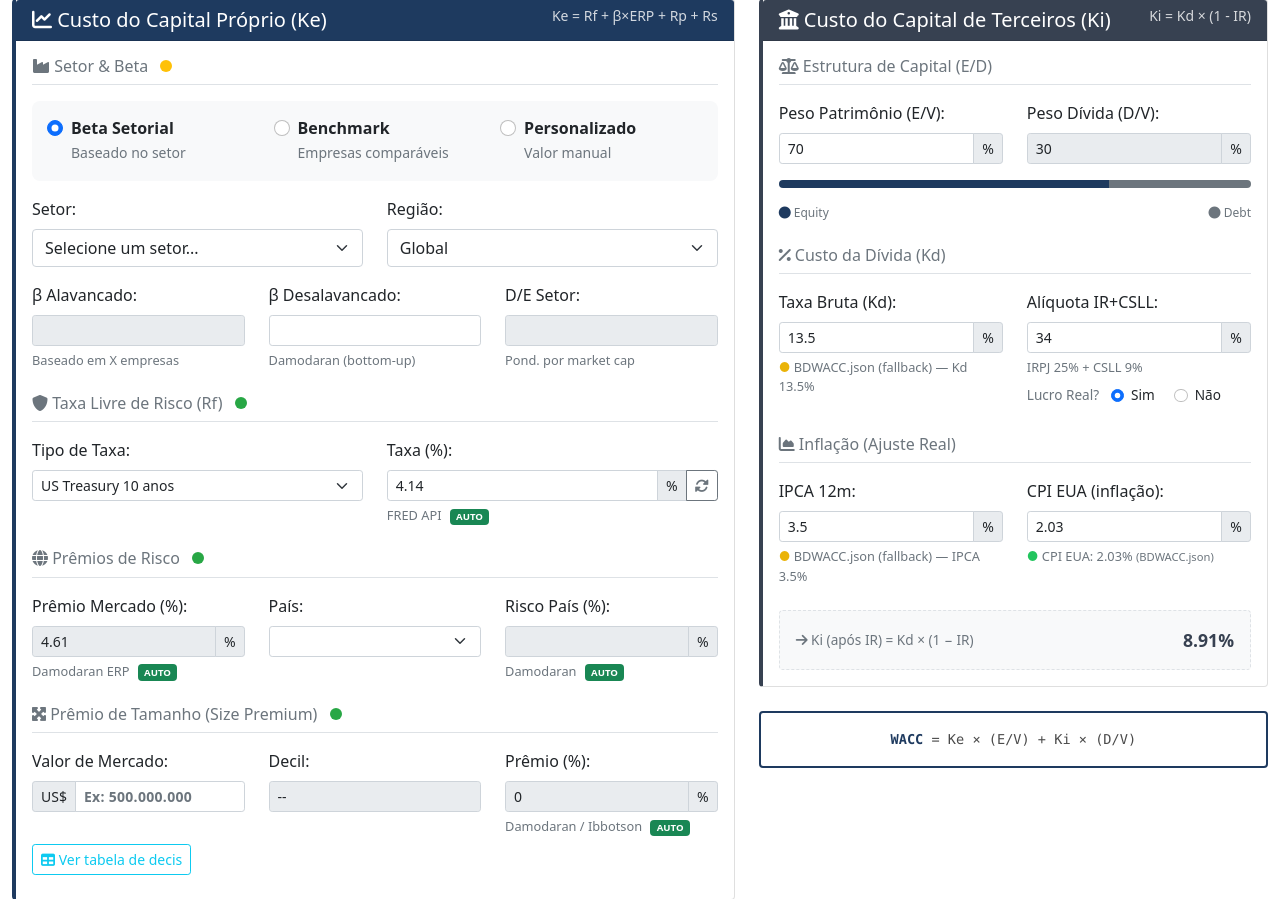
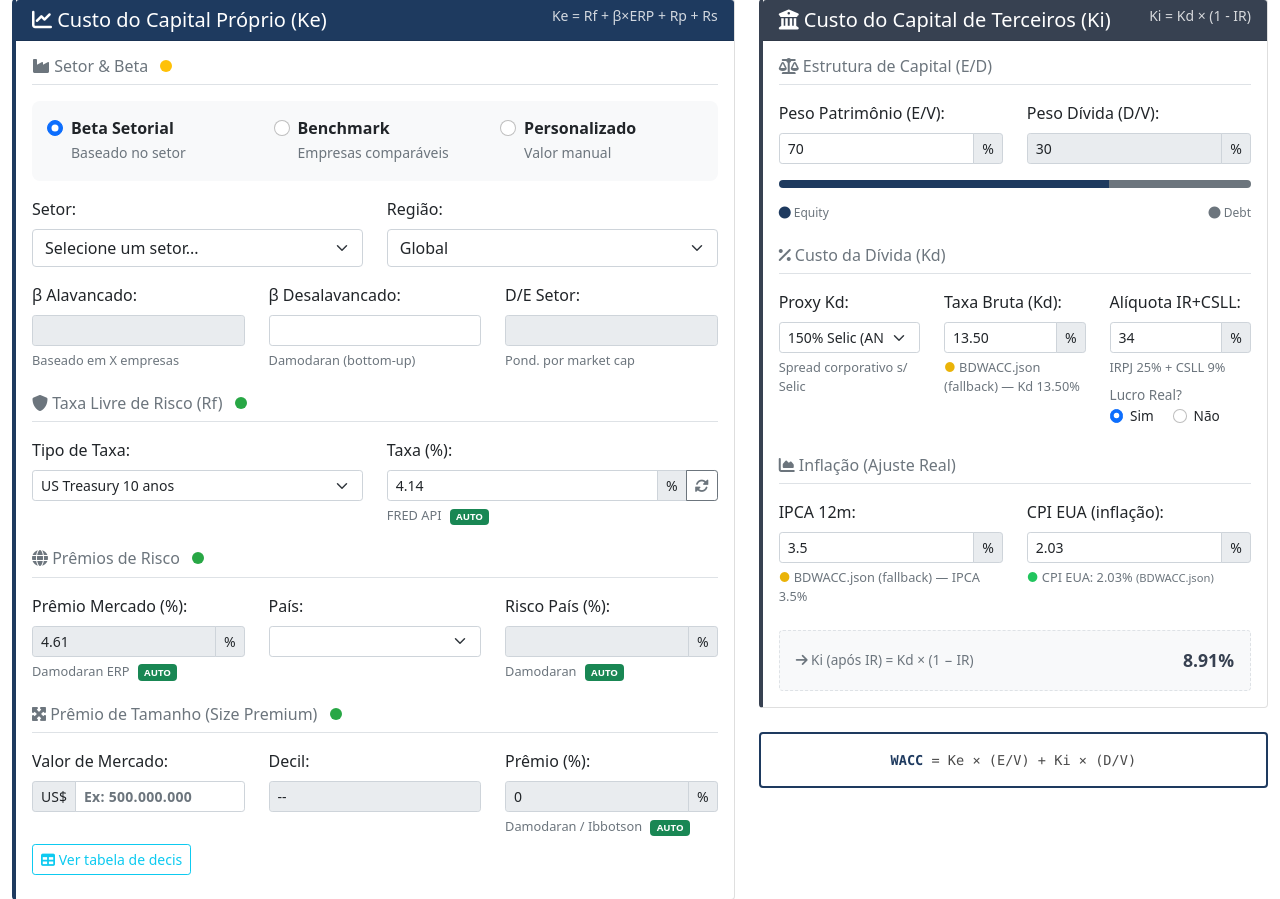
Before and after one commit to Lemos-ocontador/wacc2, a Flask app: page /wacc in a window 1280 px wide. Shown: the part 214-1113 px from the top of the page. Run offline with Flask 3, Linux system fonts and the light colour scheme; data that the repository does not hold is empty.

Commit message:
feat: multiplicador Selic configuravel (100/120/150/180/200%) para proxy Kd. Default 150% ANEEL. Tabela Ki mostra Selic base e multiplicador usado

```diff
--- a/templates/wacc_interface.html
+++ b/templates/wacc_interface.html
@@ -491,16 +491,28 @@
                                 <i class="fas fa-percentage"></i> Custo da Dívida (Kd)
                             </h6>
                             <div class="row">
-                                <div class="col-md-6">
+                                <div class="col-md-4">
+                                    <label for="selic-multiplier" class="form-label">Proxy Kd:</label>
+                                    <select class="form-select form-select-sm" id="selic-multiplier">
+                                        <option value="1.0">100% Selic</option>
+                                        <option value="1.2">120% Selic</option>
+                                        <option value="1.5" selected>150% Selic (ANEEL)</option>
+                                        <option value="1.8">180% Selic (Mercado)</option>
+                                        <option value="2.0">200% Selic</option>
+                                        <option value="custom">Personalizado</option>
+                                    </select>
+                                    <div class="source-info" id="selic-multiplier-info">Spread corporativo s/ Selic</div>
+                                </div>
+                                <div class="col-md-4">
                                     <label for="cost-of-debt" class="form-label">Taxa Bruta (Kd):</label>
                                     <div class="input-group input-group-sm">
                                         <input type="number" class="form-control" id="cost-of-debt"
                                                step="0.1" min="0" max="50" value="0" placeholder="Carregando...">
                                         <span class="input-group-text">%</span>
                                     </div>
-                                    <div class="source-info">Carregando Selic via BCB...</div>
-                                </div>
-                                <div class="col-md-6">
+                                    <div class="source-info" id="kd-source-info">Carregando Selic via BCB...</div>
+                                </div>
+                                <div class="col-md-4">
                                     <label for="tax-rate" class="form-label">Alíquota IR+CSLL:</label>
                                     <div class="input-group input-group-sm">
                                         <input type="number" class="form-control" id="tax-rate"
@@ -1021,11 +1033,22 @@
                 recalculateReleverBeta();
             });
 
-            // Atualizar preview Ki quando mudam Kd ou Tax + recalcular beta
-            document.getElementById('cost-of-debt').addEventListener('input', updateKiPreview);
+            // Atualizar preview Ki quando mudam Kd, Tax ou multiplicador
+            document.getElementById('cost-of-debt').addEventListener('input', function() {
+                // Se mudou manualmente, marcar como custom
+                document.getElementById('selic-multiplier').value = 'custom';
+                updateKiPreview();
+            });
             document.getElementById('tax-rate').addEventListener('input', function() {
                 updateKiPreview();
                 recalculateReleverBeta();
+            });
+            document.getElementById('selic-multiplier').addEventListener('change', function() {
+                const mult = this.value;
+                if (mult !== 'custom') {
+                    recalcKdFromMultiplier(parseFloat(mult));
+                }
+                updateKiPreview();
             });
 
             // Lucro Real toggle
@@ -1257,9 +1280,13 @@
                     capmBody.appendChild(tr);
                 });
 
-                // Tabela Ki
+                // Tabela Ki — incluir info do multiplicador Selic
+                const multSelect = document.getElementById('selic-multiplier');
+                const multLabel = multSelect.value === 'custom' ? 'Personalizado' :
+                    multSelect.options[multSelect.selectedIndex]?.text || '';
+                const selicBase = _selicCache ? `Selic ${_selicCache.selic}% × ${multLabel}` : 'Proxy - Taxa informada';
                 const kiRows = [
-                    ['Custo da Dívida (Kd bruto)', 'Proxy - Taxa informada', (costOfDebt*100).toFixed(2) + '%'],
+                    ['Custo da Dívida (Kd bruto)', selicBase, (costOfDebt*100).toFixed(2) + '%'],
                     ['Alíquota IR+CSLL', 'Benefício fiscal', (taxRate*100).toFixed(0) + '%'],
                 ];
                 kiRows.push(['__total__', 'Ki = Kd × (1 - IR)', (afterTaxCostOfDebt*100).toFixed(2) + '%']);
@@ -1375,27 +1402,57 @@
             }
         }
 
+        // Cache da Selic para recálculo com diferentes multiplicadores
+        let _selicCache = null;
+
+        function recalcKdFromMultiplier(mult) {
+            if (!_selicCache) return;
+            const kd = (_selicCache.selic * mult).toFixed(2);
+            document.getElementById('cost-of-debt').value = kd;
+            const srcEl = document.getElementById('kd-source-info');
+            if (srcEl) {
+                srcEl.innerHTML = `<span style="color:#22c55e;">●</span> Selic ${_selicCache.selic}% × ${(mult*100).toFixed(0)}% = Kd ${kd}% <small>(${_selicCache.source})</small>`;
+            }
+            const multInfo = document.getElementById('selic-multiplier-info');
+            if (multInfo) {
+                const labels = {'1': 'Taxa básica', '1.2': 'Spread conservador', '1.5': 'Proxy ANEEL/ANATEL', '1.8': 'Spread corporativo médio', '2': 'Alto risco'};
+                multInfo.textContent = labels[String(mult)] || 'Spread corporativo s/ Selic';
+            }
+        }
+
         // Selic / Kd — carrega ao vivo da API BCB
         async function loadKdSelic() {
             try {
                 const response = await fetch('/api/get_kd_selic');
                 const data = await response.json();
                 if (data.success) {
-                    const kdInput = document.getElementById('cost-of-debt');
-                    kdInput.value = data.kd_percentage;
-
-                    // Atualizar label de fonte
-                    const sourceInfo = kdInput.closest('.col-md-6').querySelector('.source-info');
-                    if (sourceInfo) {
-                        if (data.is_live) {
-                            sourceInfo.innerHTML = `<span style="color:#22c55e;">●</span> Selic ${data.selic_percentage}% × 150% = Kd ${data.kd_percentage}% <small>(${data.source}, ${data.date})</small>`;
-                        } else {
-                            sourceInfo.innerHTML = `<span style="color:#eab308;">●</span> ${data.source} — Kd ${data.kd_percentage}%`;
+                    // Salvar Selic base para recálculos
+                    _selicCache = {
+                        selic: data.selic_percentage,
+                        source: data.source + (data.date ? ', ' + data.date : ''),
+                        is_live: data.is_live
+                    };
+
+                    // Aplicar o multiplicador selecionado
+                    const multSelect = document.getElementById('selic-multiplier');
+                    const mult = multSelect.value === 'custom' ? null : parseFloat(multSelect.value);
+
+                    if (mult) {
+                        const kd = (data.selic_percentage * mult).toFixed(2);
+                        document.getElementById('cost-of-debt').value = kd;
+
+                        const srcEl = document.getElementById('kd-source-info');
+                        if (srcEl) {
+                            if (data.is_live) {
+                                srcEl.innerHTML = `<span style="color:#22c55e;">●</span> Selic ${data.selic_percentage}% × ${(mult*100).toFixed(0)}% = Kd ${kd}% <small>(${data.source}, ${data.date})</small>`;
+                            } else {
+                                srcEl.innerHTML = `<span style="color:#eab308;">●</span> ${data.source} — Kd ${kd}%`;
+                            }
                         }
                     }
 
                     updateKiPreview();
-                    console.log(`Kd/Selic: ${data.kd_percentage}% — fonte: ${data.source}`);
+                    console.log(`Selic: ${data.selic_percentage}% × ${mult || 'custom'} — fonte: ${data.source}`);
                 }
             } catch (error) {
                 console.error('Erro ao carregar Selic/Kd:', error);
```
